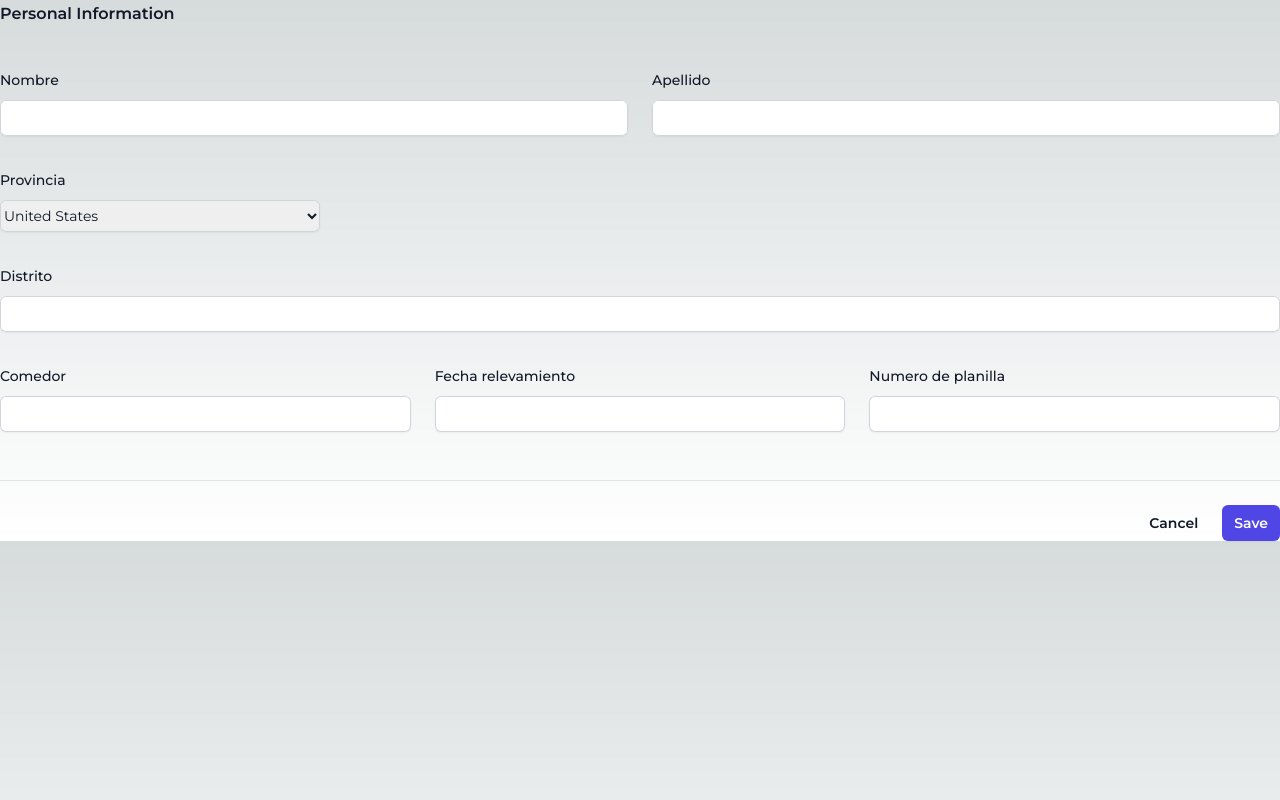
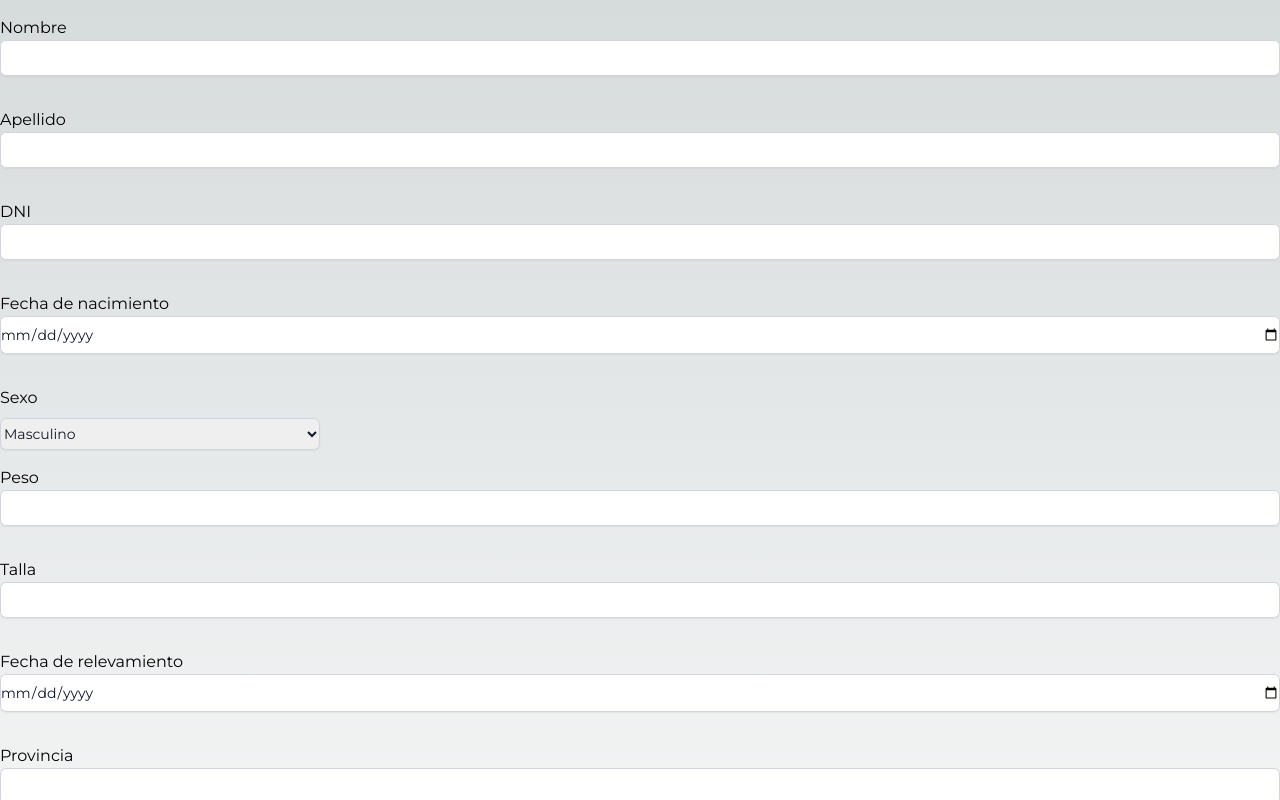
Before and after one commit to MiroslavSapunar/SIGBAS-UniversidadPopular, a Next.js app in the folder web/: page / in a window 1280 px wide. Shown: the top 800 px of the page. Built offline with nearby package versions, Linux system fonts and the light colour scheme.

Commit message:
Update page.js
Front del form mas completo

```diff
--- a/web/src/app/page.js
+++ b/web/src/app/page.js
@@ -2,85 +2,242 @@
 
 export default function Home() {
   return (
-<form>
-  <div class="space-y-12">
+    <body>
+      <div class="h-full w-full fixed top-0 background" ></div>
 
-    <div class="border-b border-gray-900/10 pb-12">
-      <h2 class="text-base font-semibold leading-7 text-gray-900">Personal Information</h2>
-
-      <div class="mt-10 grid grid-cols-1 gap-x-6 gap-y-8 sm:grid-cols-6">
-        <div class="sm:col-span-3">
-          <label for="first-name" class="block text-sm font-medium leading-6 text-gray-900">Nombre</label>
-          <div class="mt-2">
+    <form id ="registrationForm">
+      <div class ="formGroup flex flex-col my-4">
+        <label for="first-name">Nombre</label>
+        <div class="flex items-center">
         <input
+                required
+                minlength="2"
                 type="text"
                 name="first-name"
                 id="first-name"
                 autocomplete="given-name"
-            class="block w-full rounded-md border-0 py-1.5 text-gray-900 shadow-sm ring-1 ring-inset ring-gray-300 placeholder:text-gray-400 focus:ring-2 focus:ring-inset focus:ring-indigo-600 sm:text-sm sm:leading-6"></input>
+                class="block w-full rounded-md border-0 py-1.5 text-gray-900 shadow-sm ring-1 ring-inset ring-gray-300 placeholder:text-gray-400 focus:ring-2 focus:ring-inset focus:ring-indigo-600 sm:text-sm sm:leading-6 "
+          />
+          <span class="error icon hidden-ml-6 text-red-700">
+            <i class="fa-solid fa-exclamation"></i>
+          </span>
+          <span class="success icon hidden -ml-6 text-green-700">
+            <i class="fa-solid fa-check"></i>
+          </span>
         </div>
+          <div class="error text-red-700 py-2"></div>
       </div>
-
-        <div class="sm:col-span-3">
-          <label for="last-name" class="block text-sm font-medium leading-6 text-gray-900">Apellido</label>
-          <div class="mt-2">
-            <input type="text"
+      <div class ="formGroup flex flex-col my-4">
+        <label for="last-name">Apellido</label>
+        <div class="flex items-center">
+        <input
+                type="text"
                 name="last-name"
                 id="last-name"
                 autocomplete="family-name"
-            class="block w-full rounded-md border-0 py-1.5 text-gray-900 shadow-sm ring-1 ring-inset ring-gray-300 placeholder:text-gray-400 focus:ring-2 focus:ring-inset focus:ring-indigo-600 sm:text-sm sm:leading-6"></input>
+                class="block w-full rounded-md border-0 py-1.5 text-gray-900 shadow-sm ring-1 ring-inset ring-gray-300 placeholder:text-gray-400 focus:ring-2 focus:ring-inset focus:ring-indigo-600 sm:text-sm sm:leading-6"
+          />
+          <span class="error icon hidden-ml-6 text-red-700">
+            <i class="fa-solid fa-exclamation"></i>
+          </span>
+          <span class="success icon hidden -ml-6 text-green-700">
+            <i class="fa-solid fa-check"></i>
+          </span>
         </div>
+          <div class="error text-red-700 py-2"></div>
       </div>
-
-        <div class="sm:col-span-3">
-          <label for="country" class="block text-sm font-medium leading-6 text-gray-900">Provincia</label>
+      <div class ="formGroup flex flex-col my-4">
+        <label for="dni">DNI</label>
+        <div class="flex items-center">
+        <input
+                type="number"
+                name="dni"
+                id="dni"
+                autocomplete="dni"
+                class="block w-full rounded-md border-0 py-1.5 text-gray-900 shadow-sm ring-1 ring-inset ring-gray-300 placeholder:text-gray-400 focus:ring-2 focus:ring-inset focus:ring-indigo-600 sm:text-sm sm:leading-6"
+          />
+          <span class="error icon hidden-ml-6 text-red-700">
+            <i class="fa-solid fa-exclamation"></i>
+          </span>
+          <span class="success icon hidden -ml-6 text-green-700">
+            <i class="fa-solid fa-check"></i>
+          </span>
+        </div>
+          <div class="error text-red-700 py-2"></div>
+      </div>
+      <div class ="formGroup flex flex-col my-4">
+        <label for="birthday">Fecha de nacimiento</label>
+        <div class="flex items-center">
+        <input
+                type="date"
+                name="birthday"
+                id="birthday"
+                autocomplete="birthday"
+                class="block w-full rounded-md border-0 py-1.5 text-gray-900 shadow-sm ring-1 ring-inset ring-gray-300 placeholder:text-gray-400 focus:ring-2 focus:ring-inset focus:ring-indigo-600 sm:text-sm sm:leading-6"
+          />
+          <span class="error icon hidden-ml-6 text-red-700">
+            <i class="fa-solid fa-exclamation"></i>
+          </span>
+          <span class="success icon hidden -ml-6 text-green-700">
+            <i class="fa-solid fa-check"></i>
+          </span>
+        </div>
+          <div class="error text-red-700 py-2"></div>
+      </div>
+      <div class ="formGroup flex flex-col my-4">
+        <label for="sex" >Sexo</label>
         <div class="mt-2">
-            <select id="country" name="country" autocomplete="country-name" class="block w-full rounded-md border-0 py-1.5 text-gray-900 shadow-sm ring-1 ring-inset ring-gray-300 focus:ring-2 focus:ring-inset focus:ring-indigo-600 sm:max-w-xs sm:text-sm sm:leading-6">
-              <option>United States</option>
-              <option>Canada</option>
-              <option>Mexico</option>
+        <select
+        id="sex"
+        name="sex"
+        autocomplete="sex"
+        class="block w-full rounded-md border-0 py-1.5 text-gray-900 shadow-sm ring-1 ring-inset ring-gray-300 focus:ring-2 focus:ring-inset focus:ring-indigo-600 sm:max-w-xs sm:text-sm sm:leading-6">
+              <option>Masculino</option>
+              <option>Femenino</option>
             </select>
         </div>
       </div>
+      <div class ="formGroup flex flex-col my-4">
+        <label for="weight">Peso</label>
+        <div class="flex items-center">
+        <input
+                type="number"
+                name="weight"
+                id="weight"
+                autocomplete="weight"
+                class="block w-full rounded-md border-0 py-1.5 text-gray-900 shadow-sm ring-1 ring-inset ring-gray-300 placeholder:text-gray-400 focus:ring-2 focus:ring-inset focus:ring-indigo-600 sm:text-sm sm:leading-6"
+          />
+          <span class="error icon hidden-ml-6 text-red-700">
+            <i class="fa-solid fa-exclamation"></i>
+          </span>
+          <span class="success icon hidden -ml-6 text-green-700">
+            <i class="fa-solid fa-check"></i>
+          </span>
+        </div>
+          <div class="error text-red-700 py-2"></div>
+      </div>
+      <div class ="formGroup flex flex-col my-4">
+        <label for="height">Talla</label>
+        <div class="flex items-center">
+        <input
+                type="number"
+                name="height"
+                id="height"
+                autocomplete="height"
+                class="block w-full rounded-md border-0 py-1.5 text-gray-900 shadow-sm ring-1 ring-inset ring-gray-300 placeholder:text-gray-400 focus:ring-2 focus:ring-inset focus:ring-indigo-600 sm:text-sm sm:leading-6"
+          />
+          <span class="error icon hidden-ml-6 text-red-700">
+            <i class="fa-solid fa-exclamation"></i>
+          </span>
+          <span class="success icon hidden -ml-6 text-green-700">
+            <i class="fa-solid fa-check"></i>
+          </span>
+        </div>
+          <div class="error text-red-700 py-2"></div>
+      </div>
+      <div class ="formGroup flex flex-col my-4">
+        <label for="survey-day">Fecha de relevamiento</label>
+        <div class="flex items-center">
+        <input
+                type="date"
+                name="survey-day"
+                id="survey-day"
+                autocomplete="survey-day"
+                class="block w-full rounded-md border-0 py-1.5 text-gray-900 shadow-sm ring-1 ring-inset ring-gray-300 placeholder:text-gray-400 focus:ring-2 focus:ring-inset focus:ring-indigo-600 sm:text-sm sm:leading-6"
+          />
+          <span class="error icon hidden-ml-6 text-red-700">
+            <i class="fa-solid fa-exclamation"></i>
+          </span>
+          <span class="success icon hidden -ml-6 text-green-700">
+            <i class="fa-solid fa-check"></i>
+          </span>
+        </div>
+          <div class="error text-red-700 py-2"></div>
+      </div>
+      <div class ="formGroup flex flex-col my-4">
+        <label for="province">Provincia</label>
+        <div class="flex items-center">
+        <input
+                type="text"
+                name="province"
+                id="province"
+                autocomplete="province"
+                class="block w-full rounded-md border-0 py-1.5 text-gray-900 shadow-sm ring-1 ring-inset ring-gray-300 placeholder:text-gray-400 focus:ring-2 focus:ring-inset focus:ring-indigo-600 sm:text-sm sm:leading-6"
+          />
+          <span class="error icon hidden-ml-6 text-red-700">
+            <i class="fa-solid fa-exclamation"></i>
+          </span>
+          <span class="success icon hidden -ml-6 text-green-700">
+            <i class="fa-solid fa-check"></i>
+          </span>
+        </div>
+          <div class="error text-red-700 py-2"></div>
+      </div>
+      <div class ="formGroup flex flex-col my-4">
+        <label for="district">Distrito</label>
+        <div class="flex items-center">
+        <input
+                type="text"
+                name="district"
+                id="district"
+                autocomplete="district"
+                class="block w-full rounded-md border-0 py-1.5 text-gray-900 shadow-sm ring-1 ring-inset ring-gray-300 placeholder:text-gray-400 focus:ring-2 focus:ring-inset focus:ring-indigo-600 sm:text-sm sm:leading-6"
+          />
+          <span class="error icon hidden-ml-6 text-red-700">
+            <i class="fa-solid fa-exclamation"></i>
+          </span>
+          <span class="success icon hidden -ml-6 text-green-700">
+            <i class="fa-solid fa-check"></i>
+          </span>
+        </div>
+          <div class="error text-red-700 py-2"></div>
+      </div>
+      <div class ="formGroup flex flex-col my-4">
+        <label for="dining-hall">Comedor/Merendero</label>
+        <div class="flex items-center">
+        <input
+                type="text"
+                name="dining-hall"
+                id="dining-hall"
+                autocomplete="dining-hall"
+                class="block w-full rounded-md border-0 py-1.5 text-gray-900 shadow-sm ring-1 ring-inset ring-gray-300 placeholder:text-gray-400 focus:ring-2 focus:ring-inset focus:ring-indigo-600 sm:text-sm sm:leading-6"
+          />
+          <span class="error icon hidden-ml-6 text-red-700">
+            <i class="fa-solid fa-exclamation"></i>
+          </span>
+          <span class="success icon hidden -ml-6 text-green-700">
+            <i class="fa-solid fa-check"></i>
+          </span>
+        </div>
+          <div class="error text-red-700 py-2"></div>
+      </div>
+      <div class ="formGroup flex flex-col my-4">
+        <label for="form-number">Número de planilla</label>
+        <div class="flex items-center">
+        <input
+                type="number"
+                name="form-number"
+                id="form-numbe"
+                autocomplete="form-numbe"
+                class="block w-full rounded-md border-0 py-1.5 text-gray-900 shadow-sm ring-1 ring-inset ring-gray-300 placeholder:text-gray-400 focus:ring-2 focus:ring-inset focus:ring-indigo-600 sm:text-sm sm:leading-6"
+          />
+          <span class="error icon hidden-ml-6 text-red-700">
+            <i class="fa-solid fa-exclamation"></i>
+          </span>
+          <span class="success icon hidden -ml-6 text-green-700">
+            <i class="fa-solid fa-check"></i>
+          </span>
+        </div>
+          <div class="error text-red-700 py-2"></div>
+      </div>
+      <button
+      type="submit"
+      class="px-8 py-2 mt-4 bg-green 400 w-full rounded-full  text-white shadow-lg">
+        Registrar
+      </button>
 
-        <div class="col-span-full">
-          <label for="street-address" class="block text-sm font-medium leading-6 text-gray-900">Distrito</label>
-          <div class="mt-2">
-            <input type="text" name="street-address" id="street-address" autocomplete="street-address" class="block w-full rounded-md border-0 py-1.5 text-gray-900 shadow-sm ring-1 ring-inset ring-gray-300 placeholder:text-gray-400 focus:ring-2 focus:ring-inset focus:ring-indigo-600 sm:text-sm sm:leading-6"></input>
-          </div>
-        </div>
-
-        <div class="sm:col-span-2 sm:col-start-1">
-          <label for="city" class="block text-sm font-medium leading-6 text-gray-900">Comedor</label>
-          <div class="mt-2">
-            <input type="text" name="city" id="city" autocomplete="address-level2" class="block w-full rounded-md border-0 py-1.5 text-gray-900 shadow-sm ring-1 ring-inset ring-gray-300 placeholder:text-gray-400 focus:ring-2 focus:ring-inset focus:ring-indigo-600 sm:text-sm sm:leading-6"></input>
-          </div>
-        </div>
-
-        <div class="sm:col-span-2">
-          <label for="region" class="block text-sm font-medium leading-6 text-gray-900">Fecha relevamiento </label>
-          <div class="mt-2">
-            <input type="text" name="region" id="region" autocomplete="address-level1" class="block w-full rounded-md border-0 py-1.5 text-gray-900 shadow-sm ring-1 ring-inset ring-gray-300 placeholder:text-gray-400 focus:ring-2 focus:ring-inset focus:ring-indigo-600 sm:text-sm sm:leading-6"></input>
-          </div>
-        </div>
-
-        <div class="sm:col-span-2">
-          <label for="postal-code" class="block text-sm font-medium leading-6 text-gray-900">Numero de planilla</label>
-          <div class="mt-2">
-            <input type="text" name="postal-code" id="postal-code" autocomplete="postal-code" class="block w-full rounded-md border-0 py-1.5 text-gray-900 shadow-sm ring-1 ring-inset ring-gray-300 placeholder:text-gray-400 focus:ring-2 focus:ring-inset focus:ring-indigo-600 sm:text-sm sm:leading-6"></input>
-          </div>
-        </div>
-      </div>
-    </div>
-
-  </div>
-
-  <div class="mt-6 flex items-center justify-end gap-x-6">
-    <button type="button" class="text-sm font-semibold leading-6 text-gray-900">Cancel</button>
-
-    <button type="submit" class="rounded-md bg-indigo-600 px-3 py-2 text-sm font-semibold text-white shadow-sm hover:bg-indigo-500 focus-visible:outline focus-visible:outline-2 focus-visible:outline-offset-2 focus-visible:outline-indigo-600">Save</button>
-  </div>
     </form>
+    </body>
 
   )
 }
```
Lines whose indentation alone changed are shown as unchanged.
